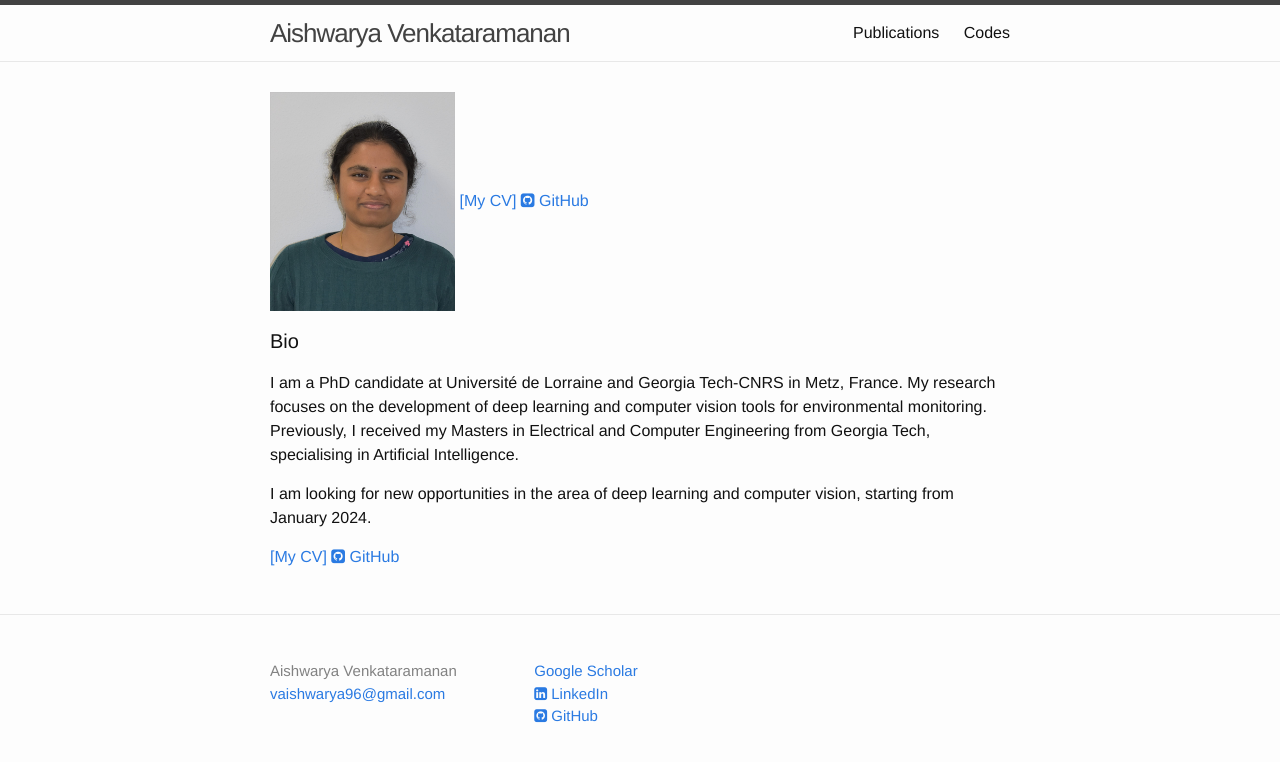
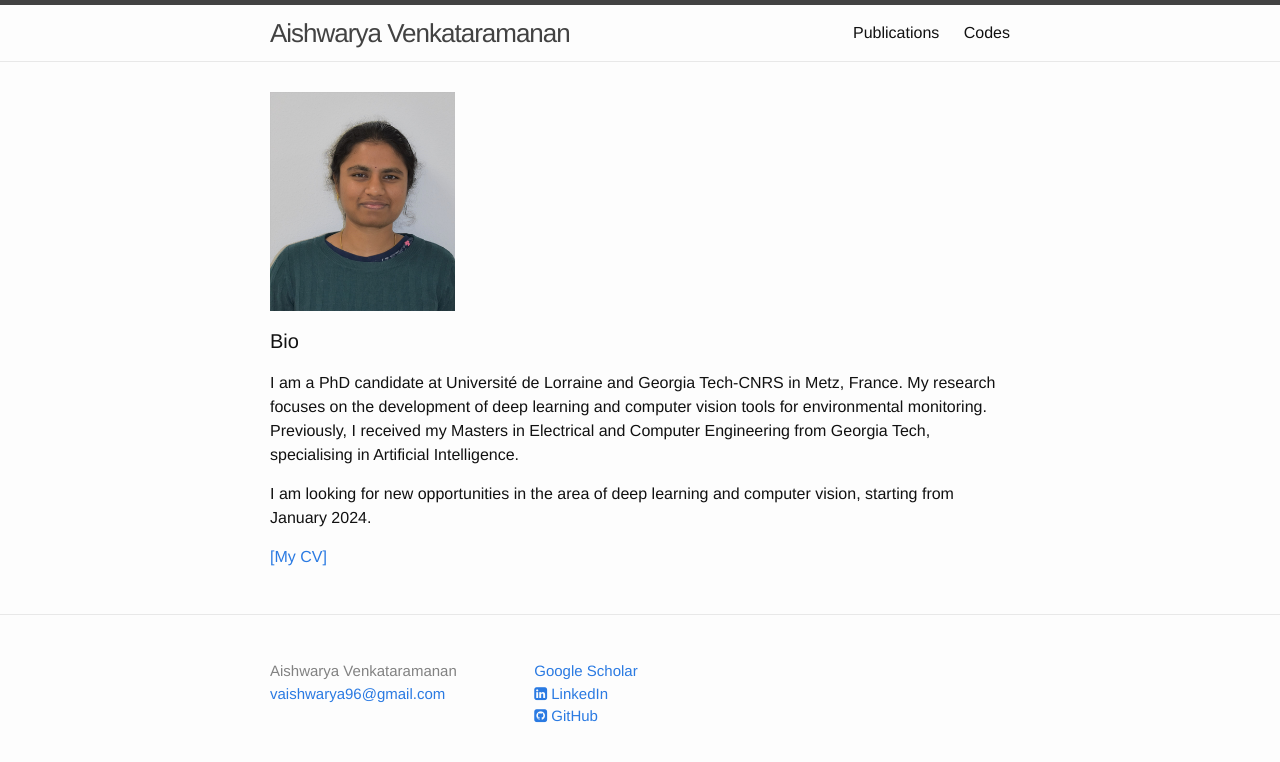
Before and after one commit to vaishwarya96/vaishwarya96.github.io, a Jekyll site: the page built from index.html, in a window 1280 px wide. Shown: the top 762 px of the page. Built offline with Jekyll 4.4.1, drawn with Linux system fonts in a browser that asks for light colours; nearby versions of some CDN libraries; a style sheet for code colours, icons or effects is not loaded.

```diff
--- a/index.html
+++ b/index.html
@@ -6,27 +6,12 @@ layout: default
 
 <div class="home">
 
-  <p><img src="https://vaishwarya96.github.io/assets/aishwarya_photo.png" class="img-responsive" width="25%" style="float: center" />
-    <a href="https://vaishwarya96.github.io/assets/Aishwarya_CV.pdf">[My CV]</a>
-    <a href="https://github.com/vaishwarya96">
-      <i class="fa fa-github-square af"></i> GitHub
-    </a>
-
-
-
-
-  </p>
+  <p><img src="https://vaishwarya96.github.io/assets/aishwarya_photo.png" class="img-responsive" width="25%" style="float: center" />  </p>
   <h1 class="page-heading">Bio</h1>
   <p>I am a PhD candidate at Université de Lorraine and Georgia Tech-CNRS in Metz, France. My research focuses on the development of deep learning and computer vision tools for environmental monitoring.
     Previously, I received my Masters in Electrical and Computer Engineering from Georgia Tech, specialising in Artificial Intelligence. </p>
   <p>I am looking for new opportunities in the area of deep learning and computer vision, starting from January 2024.</p>
-  <p><a href="https://vaishwarya96.github.io/assets/Aishwarya_CV.pdf">[My CV]</a>
-    <a href="https://github.com/vaishwarya96">
-      <i class="fa fa-github-square af"></i> GitHub
-    </a>
-
-
-  </p>
+  <p><a href="https://vaishwarya96.github.io/assets/Aishwarya_CV.pdf">[My CV]</a></p>
 
 
 
```
